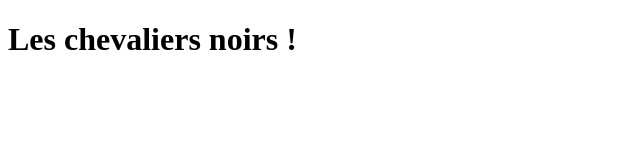
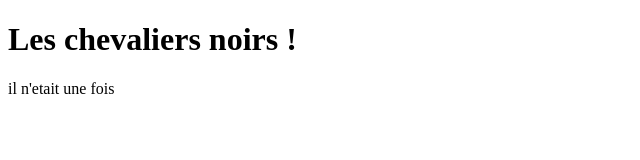
Before and after one commit to djily999/formation-Git_Mastering, a plain HTML site: page index.html in a window 1280 px wide. Shown: the whole page, without its empty margins (0-640 px from the left). Drawn offline with Linux system fonts and the light colour scheme.

Commit message:
feat new paragaphe

```diff
--- a/index.html
+++ b/index.html
@@ -7,5 +7,8 @@
 </head>
 <body>
     <h1> Les chevaliers noirs ! </h1>
+    <div>
+        il n'etait une fois
+    </div>
 </body>
 </html>
```
